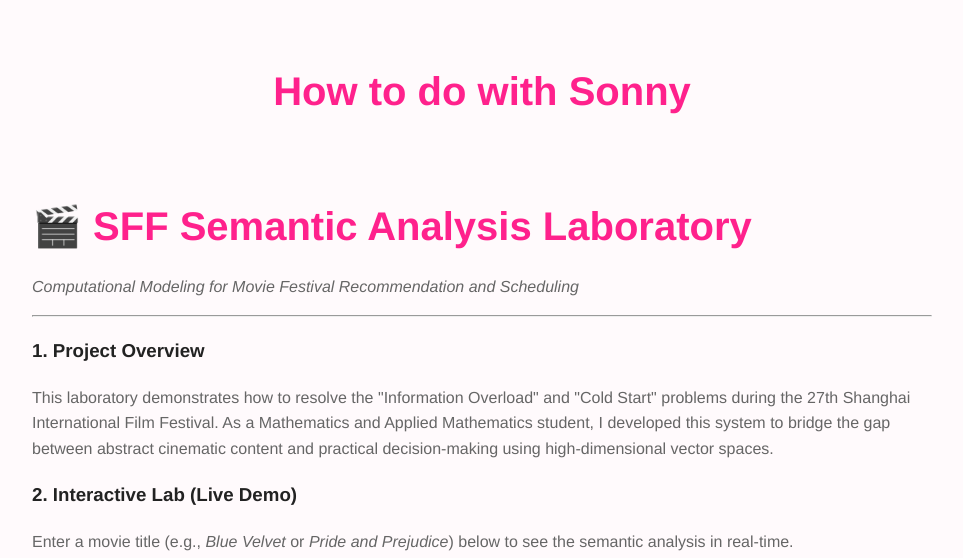
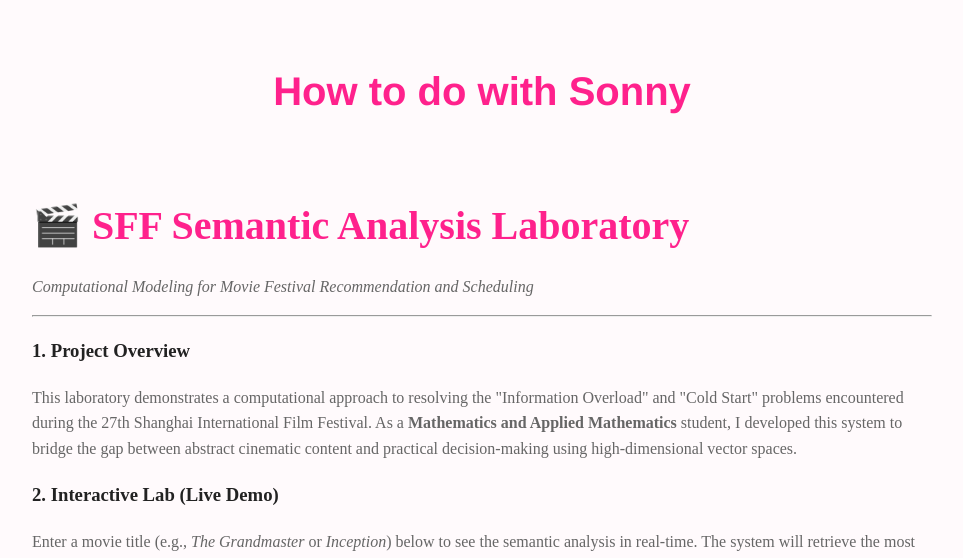
Before and after one commit to HowToWithSonny/HowToWithSonny.github.io, a Jekyll site: the page built from sff-lab/index.html, in a window 1280 px wide and 1400 px high. Shown: the top 558 px of the window, without its empty margins (158-1121 px from the left). Built offline with Jekyll 4.4.1, drawn with Linux system fonts in a browser that asks for light colours; some of the changed text lies outside the part shown.

Commit message:
Update index.html

```diff
--- a/sff-lab/index.html
+++ b/sff-lab/index.html
@@ -3,7 +3,10 @@
 title: SFF Semantic Analysis Lab
 ---
 
-<div style="max-width: 900px; margin: 0 auto; padding: 20px;">
+<script src="https://polyfill.io/v3/polyfill.min.js?features=es6"></script>
+<script id="MathJax-script" async src="https://cdn.jsdelivr.net/npm/mathjax@3/es5/tex-mml-chtml.js"></script>
+
+<div style="max-width: 900px; margin: 0 auto; padding: 20px; font-family: 'Times New Roman', serif;">
     <h1>🎬 SFF Semantic Analysis Laboratory</h1>
     <p><i>Computational Modeling for Movie Festival Recommendation and Scheduling</i></p>
 
@@ -11,14 +14,14 @@
 
     <h3>1. Project Overview</h3>
     <p>
-        This laboratory demonstrates how to resolve the "Information Overload" and "Cold Start" problems during the 27th Shanghai International Film Festival.
-        As a Mathematics and Applied Mathematics student, I developed this system to bridge the gap between abstract cinematic content and practical decision-making using high-dimensional vector spaces.
+        This laboratory demonstrates a computational approach to resolving the "Information Overload" and "Cold Start" problems encountered during the 27th Shanghai International Film Festival.
+        As a <b>Mathematics and Applied Mathematics</b> student, I developed this system to bridge the gap between abstract cinematic content and practical decision-making using high-dimensional vector spaces.
     </p>
 
     <h3>2. Interactive Lab (Live Demo)</h3>
-    <p>Enter a movie title (e.g., <i>Blue Velvet</i> or <i>Pride and Prejudice</i>) below to see the semantic analysis in real-time.</p>
+    <p>Enter a movie title (e.g., <i>The Grandmaster</i> or <i>Inception</i>) below to see the semantic analysis in real-time. The system will retrieve the most semantically relevant films from the dataset.</p>
 
-    <div style="margin: 20px 0; border: 1px solid #ddd; border-radius: 8px; overflow: hidden; background-color: #f9f9f9;">
+    <div style="margin: 20px 0; border: 1px solid #ddd; border-radius: 8px; overflow: hidden; background-color: #f9f9f9; box-shadow: 0 4px 8px rgba(0,0,0,0.1);">
         <iframe
             src="https://huggingface.co/embed/howtowithsonny/sff-smart-scheduler/+"
             frameborder="0"
@@ -29,12 +32,20 @@
 
     <h3>3. Mathematical Methodology</h3>
     <p>
-        The system maps film synopses into a <b>384-dimensional vector space</b> using <b>Sentence-BERT (S-BERT)</b>.
-        Similarity is calculated via <b>Cosine Distance</b>, measuring the angular proximity between concepts:
+        The core of this system involves mapping unstructured film synopses into a <b>384-dimensional vector space</b>. I utilized <b>Sentence-BERT (S-BERT)</b>, specifically the <i>all-MiniLM-L6-v2</i> transformer, to perform this feature extraction.
     </p>
-    <div style="text-align: center; font-size: 1.2em; margin: 20px 0;">
+
+    <p>
+        Once the text is vectorized, the similarity between films is quantified using <b>Cosine Similarity</b>. This measures the angular proximity between two vectors in the 384-dimensional manifold, rather than mere keyword overlap:
+    </p>
+
+    <div style="text-align: center; font-size: 1.3em; margin: 30px 0; padding: 20px; background: #fdfdfd; border-radius: 10px;">
         $$\text{similarity} = \cos(\theta) = \frac{\mathbf{A} \cdot \mathbf{B}}{\|\mathbf{A}\| \|\mathbf{B}\|}$$
     </div>
+
+    <p>
+        This methodology ensures that recommendations are based on deep semantic context, allowing for a more nuanced understanding of film themes and genres.
+    </p>
 
     <h3>4. Resources</h3>
     <ul>
```
Also changed, not shown: other parts of sff-lab/index.html (+4 -0 lines).
